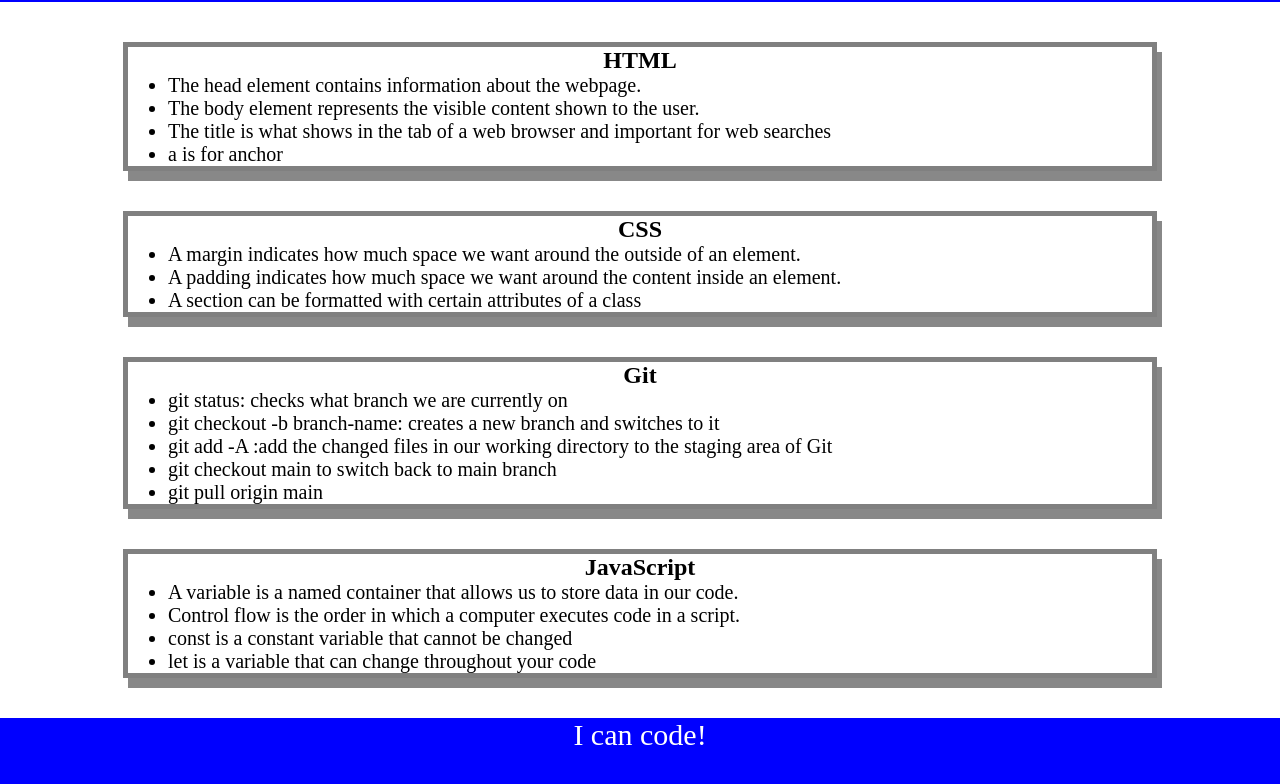
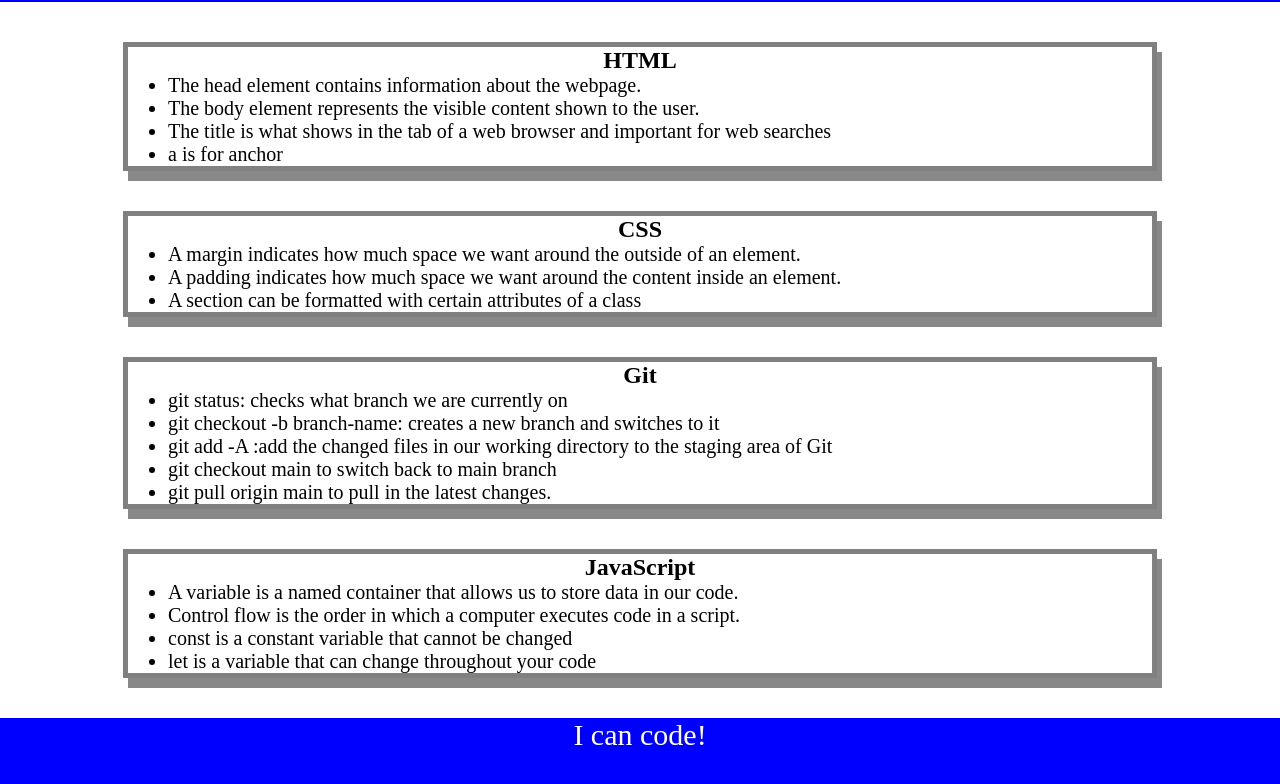
Before and after one commit to musserdn/prework-study-guide, a plain HTML site: page index.html in a window 1280 px wide. Shown: the part 118-902 px from the top of the page. Drawn offline with Linux system fonts and the light colour scheme.

Commit message:
Update index.html

```diff
--- a/index.html
+++ b/index.html
@@ -40,7 +40,7 @@
           <li>git checkout -b branch-name: creates a new branch and switches to it</li>
           <li>git add -A :add the changed files in our working directory to the staging area of Git </li>
           <li>git checkout main to switch back to main branch</li>
-          <li>git pull origin main</li>
+          <li>git pull origin main to pull in the latest changes.</li>
         </ul>
       </section>
 
```
